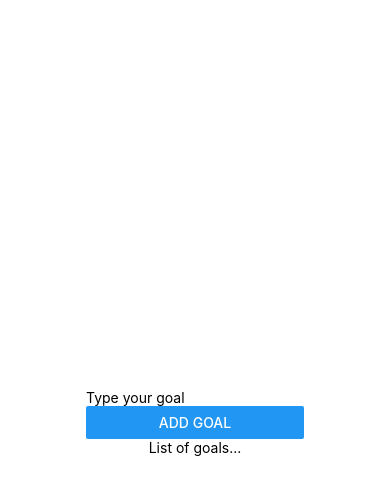
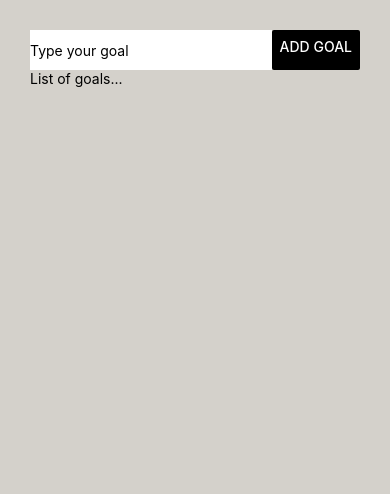
Before and after one commit to Mar-Issah/personal-goals-app, a React Native app: screen / in a window 390 px wide. Shown: the top 494 px of the page. Built offline with nearby package versions, Linux system fonts and the light colour scheme.

Commit message:
feat: creastyle input and button

```diff
--- a/app.json
+++ b/app.json
@@ -3,7 +3,7 @@
     "name": "RNCourse",
     "slug": "RNCourse",
     "version": "1.0.0",
-    "orientation": "portrait",
+    "orientation": "default",
     "icon": "./app/assets/icon.png",
     "userInterfaceStyle": "light",
     "splash": {
--- a/app/screens/Goals.jsx
+++ b/app/screens/Goals.jsx
@@ -5,9 +5,9 @@ import { StyleSheet, Text, TextInput, View, Button } from 'react-native';
 const Goals = (props) => {
   return (
     <View style={styles.container}>
-      <View>
-        <TextInput placeholder='Type your goal' />
-        <Button title='ADD GOAL' />
+      <View style={styles.inputContainer}>
+        <TextInput placeholder='Type your goal' style={styles.textInput} />
+        <Button title='ADD GOAL' color='#000' style={styles.button} />
       </View>
       <View>
         <Text>List of goals...</Text>
@@ -19,9 +19,16 @@ const Goals = (props) => {
 const styles = StyleSheet.create({
   container: {
     flex: 1,
+    backgroundColor: '#d4d1cb',
+    padding: 30,
+  },
+  inputContainer: {
+    flexDirection: 'row',
+    height: 40,
+  },
+  textInput: {
+    width: '75%',
     backgroundColor: '#fff',
-    alignItems: 'center',
-    justifyContent: 'center',
   },
 });
 
```
